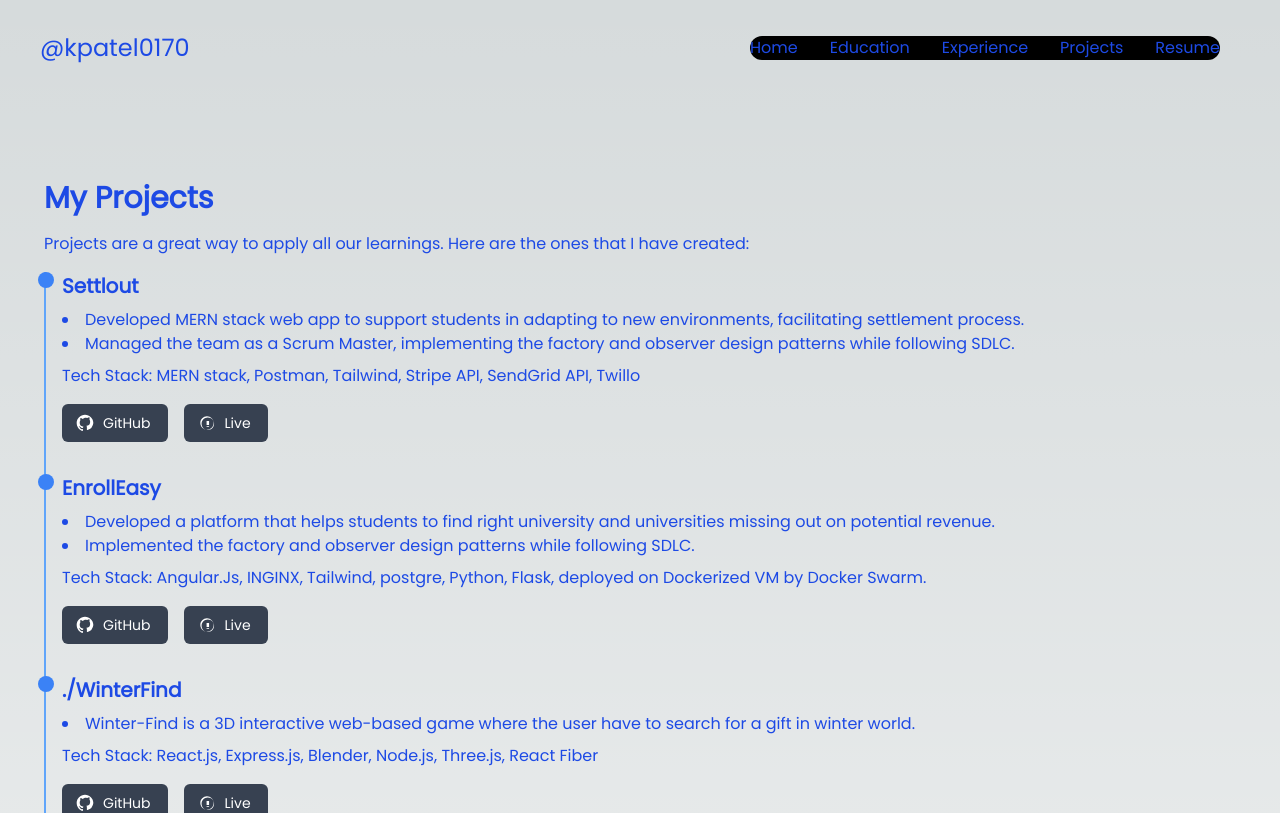
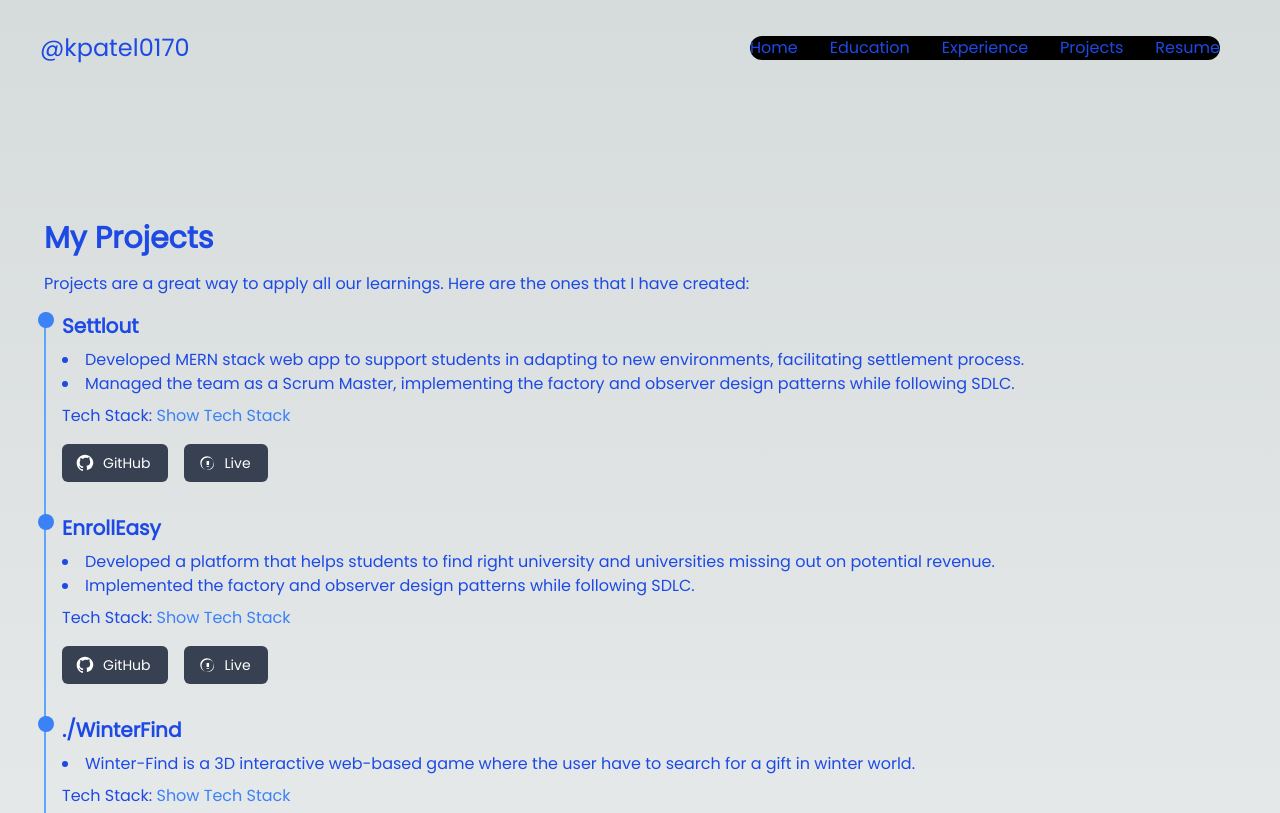
Before and after one commit to kpatel0170/kpatel0170.github.io, a React (Create React App) app: page /projects in a window 1280 px wide. Shown: the top 813 px of the page. Built offline with nearby package versions, Linux system fonts and the light colour scheme.

Commit message:
feat: Router improvement

```diff
--- a/src/App.js
+++ b/src/App.js
@@ -1,27 +1,41 @@
-import React from "react";
-import { BrowserRouter, Route, Routes } from "react-router-dom";
+import React, { Suspense } from "react";
+import { BrowserRouter as Router, Routes, Route } from "react-router-dom";
 
-import NavBar from "./components/NavBar";
+import NavBar from "./components/NavBar/NavBar";
 import Project from "./pages/Project/Project";
 import Education from "./pages/Education/Education";
 import Experience from "./pages/Experience/Experience";
 import HomePage from "./pages/Home/Home";
 import Footer from "./components/Footer/Footer";
+import Resume from "./components/Resume/Resume";
+
+const routes = [
+  { path: "/", element: <HomePage /> },
+  { path: "/projects", element: <Project /> },
+  { path: "/education", element: <Education /> },
+  { path: "/experience", element: <Experience /> },
+  { path: "/resume", element: <Resume /> },
+];
+
+const Layout = ({ children }) => (
+  <div className="flex flex-col min-h-screen">
+    <NavBar />
+    <main className="flex-grow">{children}</main>
+    <Footer />
+  </div>
+);
 
 function App() {
   return (
-    <>
-      <NavBar />
-      <BrowserRouter>
+    <Router>
+      <Suspense fallback={<div>Loading...</div>}>
         <Routes>
-          <Route exact path="/" element={<HomePage />} />
-          <Route exact path="/projects" element={<Project />} />
-          <Route exact path="/education" element={<Education />} />
-          <Route exact path="/experience" element={<Experience />} />
+          {routes.map(({ path, element }, index) => (
+            <Route key={index} path={path} element={<Layout>{element}</Layout>} />
+          ))}
         </Routes>
-      </BrowserRouter>
-      <Footer />
-    </>
+      </Suspense>
+    </Router>
   );
 }
 
--- a/src/components/IconCard/IconCard.js
+++ /dev/null
@@ -1,17 +0,0 @@
-import React from "react";
-
-function IconCard({ icon: Icon, heading, description }) {
-  return (
-    <>
-      <div className="flex flex-col items-center gap-4 max-w-sm bg-card dark:bg-card/50 p-8 rounded-md border border-border cursor-default transition-all duration-300 ease-in-out transform hover:-translate-y-2 drop-shadow-sm">
-        {Icon && <Icon className="w-12 h-12 lg:w-16 lg:h-16" />}
-        <h3 className="text-xl lg:text-2xl font-bold text-center">{heading}</h3>
-        <h4 className="text-sm lg:text-md text-center text-muted-foreground">
-          {description}
-        </h4>
-      </div>
-    </>
-  );
-}
-
-export default IconCard;
--- a/src/pages/Education/Education.js
+++ b/src/pages/Education/Education.js
@@ -3,9 +3,12 @@ import React, { useEffect } from "react";
 const EducationBlock = ({ education }) => {
   useEffect(() => {
     window.gtag("config", "G-SD76JRWJJP", {
-      page_path: window.location.pathname,
+      page_path: window.location.pathname
     });
   }, []);
+
+  const renderListItems = (items) =>
+    items.map((item, i) => <li key={i}>{item}</li>);
 
   return (
     <div className="flex flex-col mb-8">
@@ -16,17 +19,13 @@ const EducationBlock = ({ education }) => {
           <h3 className="text-lg font-medium">{education.institute}</h3>
           <p className="text-sm text-gray-600">{education.duration}</p>
           <ul className="list-disc list-inside mt-2">
-            {education.description.map((desc, i) => (
-              <li key={i}>{desc}</li>
-            ))}
+            {renderListItems(education.description)}
           </ul>
           {education.awards && (
             <div className="mt-2">
               <h3 className="text-lg font-medium">Awards:</h3>
               <ul className="list-disc list-inside mt-2">
-                {education.awards.map((award, i) => (
-                  <li key={i}>{award}</li>
-                ))}
+                {renderListItems(education.awards)}
               </ul>
             </div>
           )}
--- a/src/pages/Project/Project.js
+++ b/src/pages/Project/Project.js
@@ -1,26 +1,37 @@
-import React from "react";
-
-import { useEffect } from "react";
+import React, { useEffect, useState } from "react";
 
 const ProjectBlock = ({ project }) => {
+  const [showTech, setShowTech] = useState(false);
+
   useEffect(() => {
     // Track page view when the component mounts
     window.gtag("config", "G-SD76JRWJJP", {
-      page_path: window.location.pathname,
+      page_path: window.location.pathname
     });
   }, []);
+
   return (
     <div className="flex flex-col mb-8">
-      <div className="flex ">
-        <div className="w-4 h-4 bg-blue-500 absolute -left-2  rounded-full z-10 mt-2 md:mt-0"></div>
-        <div className="ml-4">
+      <div className="flex relative">
+        <div className="w-4 h-4 bg-blue-500 absolute -left-2 rounded-full z-10 mt-2 md:mt-0"></div>
+        <div className="ml-4 flex flex-col">
           <h2 className="text-xl font-bold">{project.name}</h2>
           <ul className="list-disc list-inside mt-2">
             {project.description.map((desc, i) => (
               <li key={i}>{desc}</li>
             ))}
           </ul>
-          <p className="mt-2">Tech Stack: {project.techStack.join(", ")}</p>
+          <p className="mt-2">
+            Tech Stack:{" "}
+            <span
+              className={`cursor-pointer text-blue-500 ${
+                showTech ? "underline" : ""
+              }`}
+              onClick={() => setShowTech(!showTech)}
+            >
+              {showTech ? project.techStack.join(", ") : "Show Tech Stack"}
+            </span>
+          </p>
           <div className="flex space-x-4 mt-4">
             {project.links.map((link, i) => (
               <a
@@ -50,8 +61,8 @@ const Project = () => {
   const projects = require("./Projects.json");
 
   return (
-    <div className="flex flex-col justify-center items-center my-10">
-      <div className="relative flex flex-col items-center max-w-[95%] mx-auto p-3">
+    <div className="flex flex-col items-center my-10">
+      <div className="max-w-[95%] mx-auto p-3">
         <div className="container mx-auto py-8">
           <h1 className="text-3xl font-bold mb-4">My Projects</h1>
           <p className="mb-4">{projects.projects.text}</p>
```
Also changed, not shown: src/components/Links/Links.json (deleted, +0 -41 lines).
